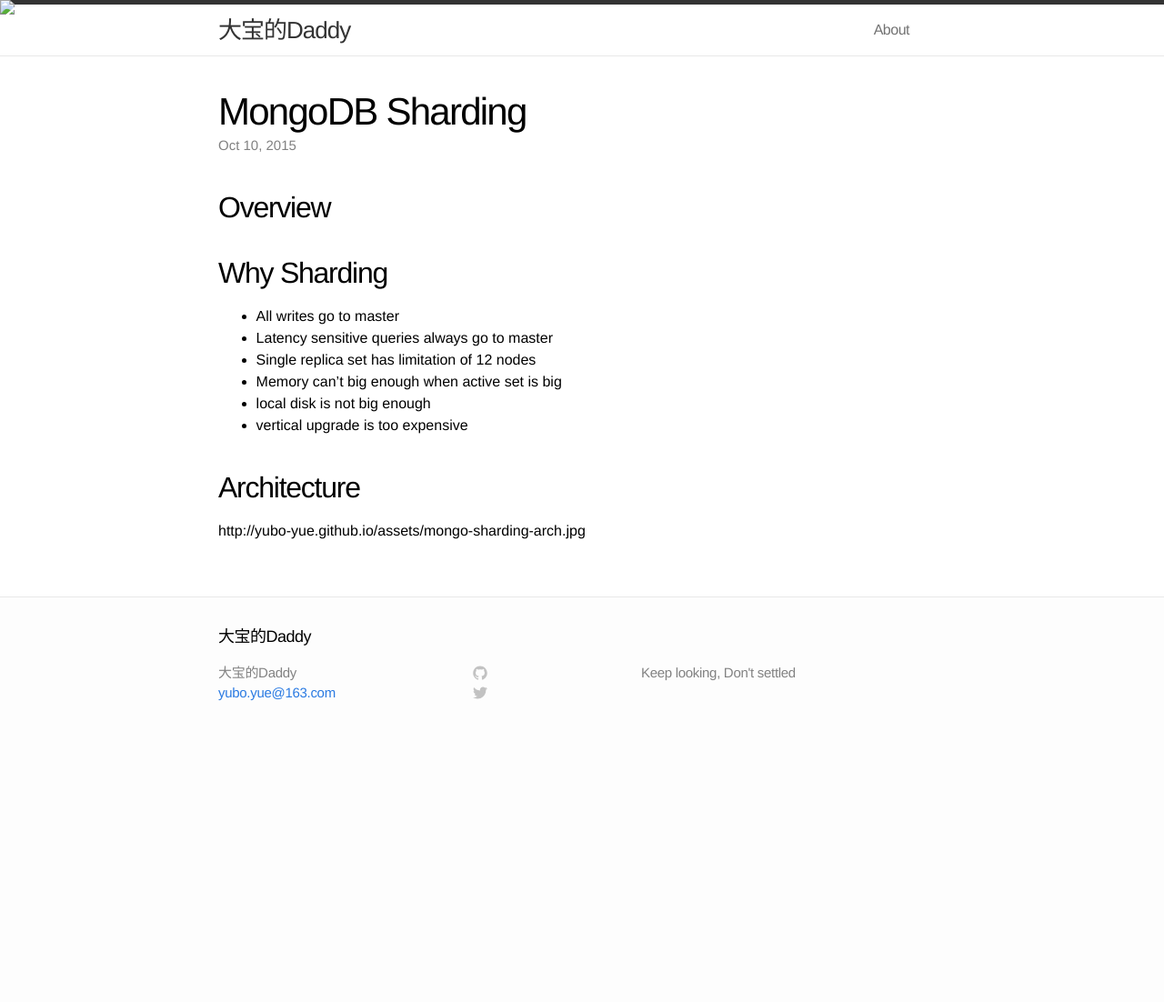
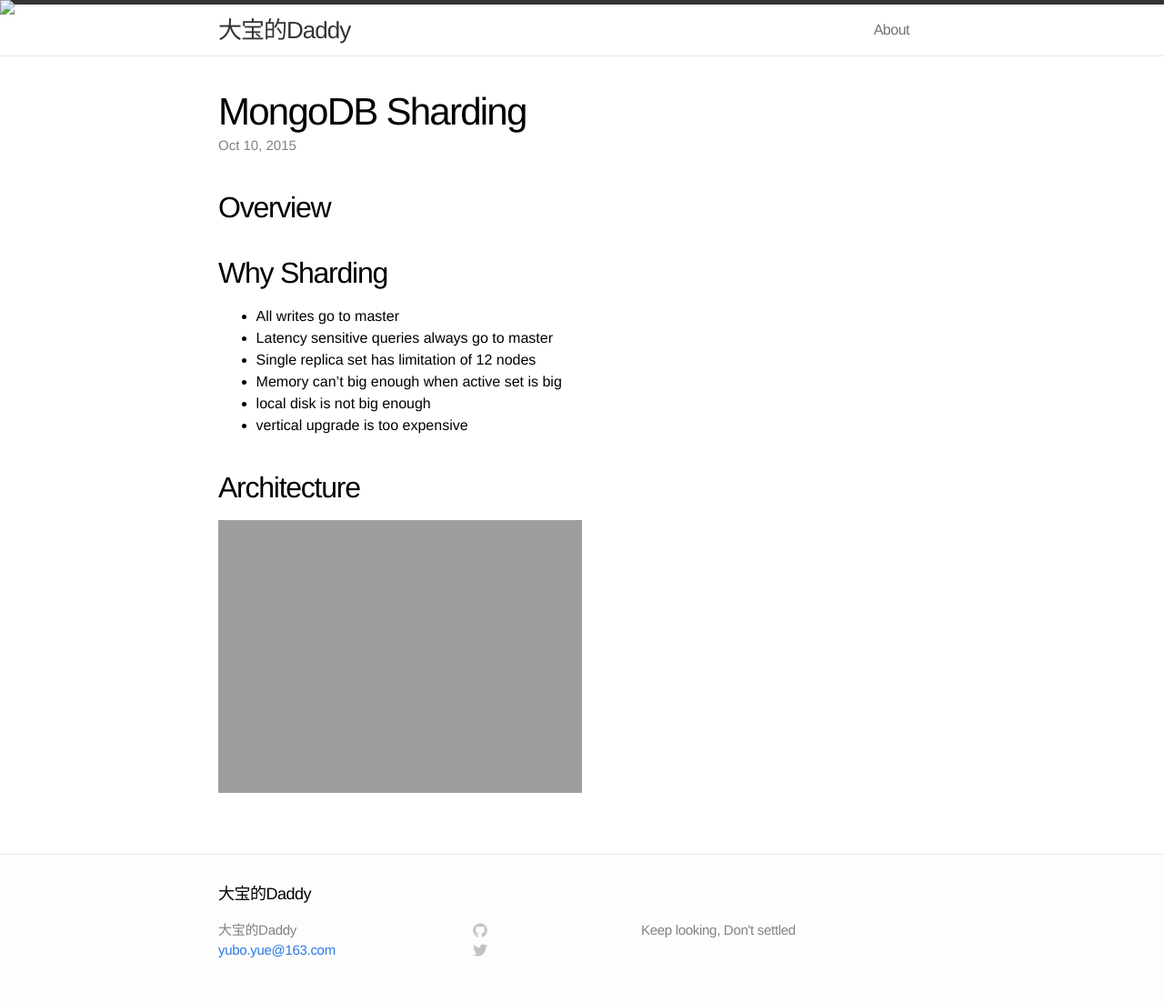
Before and after one commit to yubo-yue/yubo-yue.github.io, a Jekyll site: the page built from _posts/2015-10-10-mongodb.markdown, in a window 1280 px wide. Shown: the whole page at 91% size. Built offline with Jekyll 4.4.1, drawn with Linux system fonts in a browser that asks for light colours; before the commit the page ends 900 px from its top, so only the background shows below that.

Commit message:
fix link

```diff
--- a/_posts/2015-10-10-mongodb.markdown
+++ b/_posts/2015-10-10-mongodb.markdown
@@ -17,4 +17,4 @@ categories: MongoDB
 - vertical upgrade is too expensive
 
 ## Architecture
-{{ site.url }}/assets/mongo-sharding-arch.jpg
+![Mongo Sharding Architecture]({{ site.url }}/assets/mongo-sharding-arch.jpg)
```
